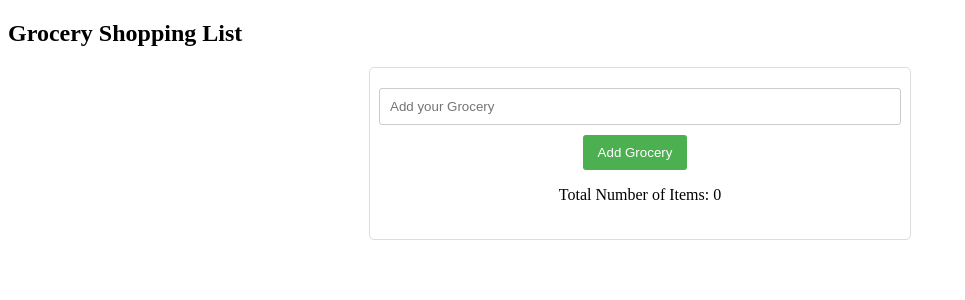
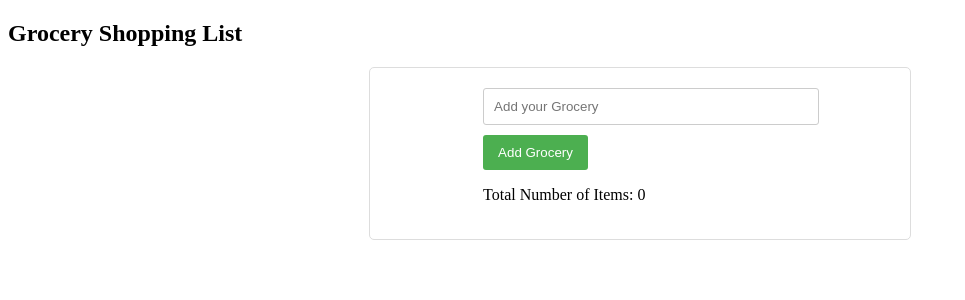
Before and after one commit to anubhavmohandas/grocery_list, an Angular app: page / in a window 1280 px wide. Shown: the top 300 px of the page, without its empty margins (0-965 px from the left). Built offline with nearby package versions, Linux system fonts and the light colour scheme.

Commit message:
updating

```diff
--- a/src/app/app.component.html
+++ b/src/app/app.component.html
@@ -1,6 +1,7 @@
 <h2>Grocery Shopping List</h2>
 
 <div class="container">
+  <div id="top">
     <!-- Input field for adding new tasks -->
     <input type="text" #addtask placeholder="Add your Grocery" [(ngModel)]="newTask">
 
@@ -9,6 +10,7 @@
 
     <!-- Display total number of items -->
     <p>Total Number of Items: {{ tasks.length }}</p>
+  </div>
 
   <!-- Display tasks -->
   <ul>
```
Lines whose indentation alone changed are shown as unchanged.
